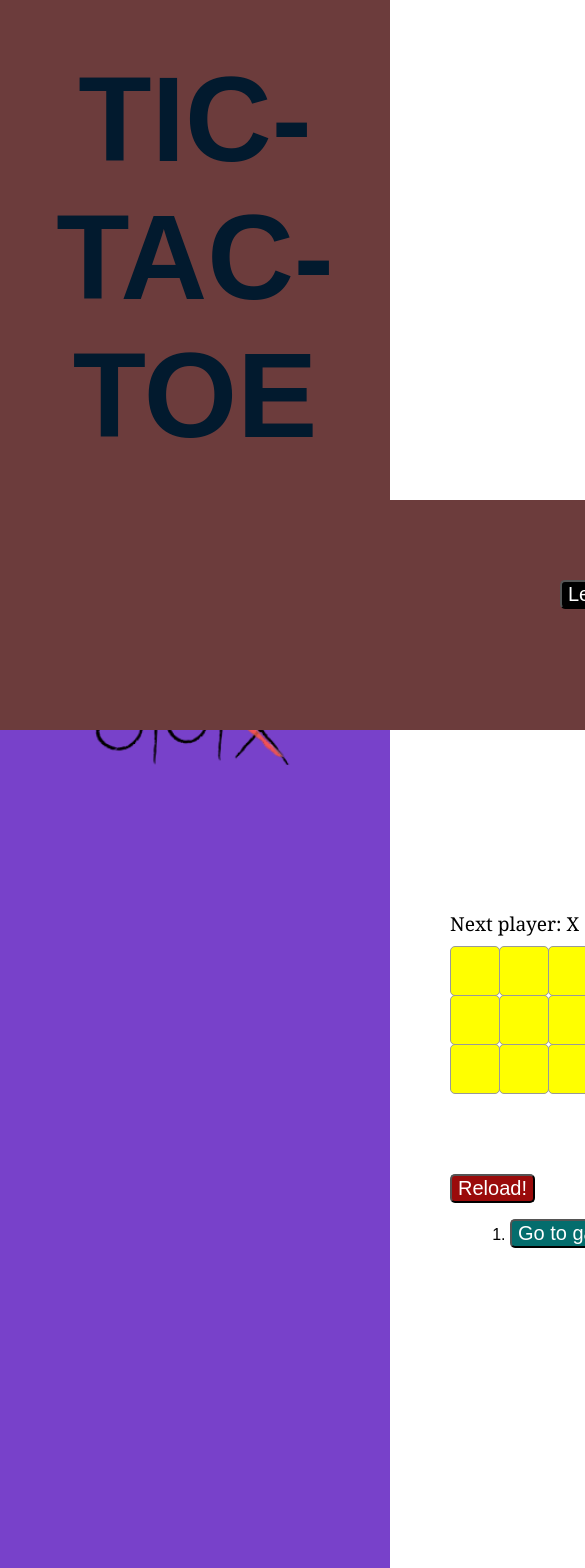
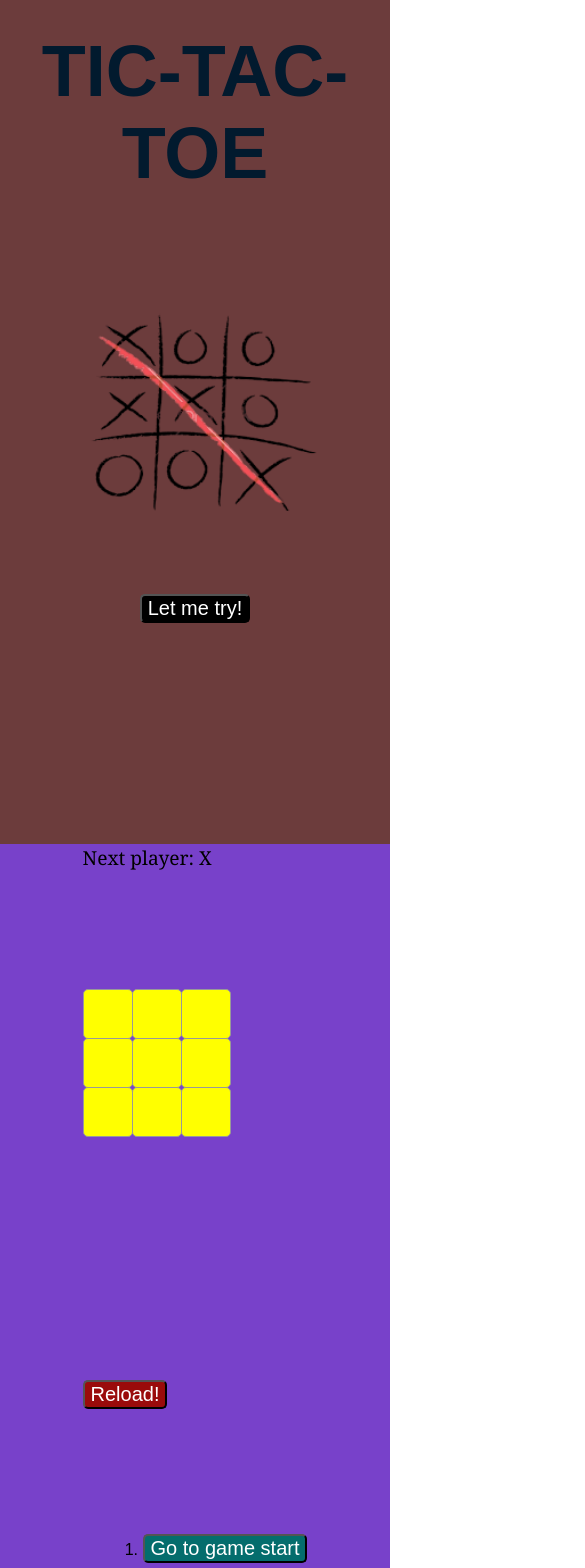
Before and after one commit to 7wik3vedi16/hello, a React (Create React App) app: page / in a window 390 px wide. Shown: the top 1568 px of the page, 585 px wide, since content can reach past the window. Built offline with nearby package versions, Linux system fonts and the light colour scheme.

Commit message:
made site responsive

```diff
--- a/src/App.js
+++ b/src/App.js
@@ -1,11 +1,12 @@
 import { useState } from 'react';
-import {useRef} from 'react';
+import { useRef } from 'react';
+import header1 from './tic.png'
+import "./header.css";
 
-
-function Square({value, onSquareClick,xIsNext1,x=0}) {
+function Square({ value, onSquareClick, xIsNext1, x = 0 }) {
   return (
     <>
-    <button className="square"  style={{background:((xIsNext1!=null?(xIsNext1==='X'?"red":"green"):"yellow"))}} onClick={onSquareClick}>
+      <button className="square" style={{ background: ((xIsNext1 != null ? (xIsNext1 === 'X' ? "red" : "green") : "yellow")) }} onClick={onSquareClick}>
         {value}
       </button>
     </>
@@ -30,12 +31,12 @@ function Board({ xIsNext, squares, onPlay }) {
     window.location.reload(false);
   }
   const winner = calculateWinner(squares);
-  let status,greeting,again;
-  again="Reload!";
+  let status, greeting, again;
+  again = "Reload!";
   if (winner) {
     status = "Winner: " + winner;
-    greeting="Hurray!!";
-    again="Once More : /";
+    greeting = "Hurray!!";
+    again = "Once More : /";
   } else {
     status = "Next player: " + (xIsNext ? "X" : "O");
   }
@@ -45,19 +46,19 @@ function Board({ xIsNext, squares, onPlay }) {
       <div className="status">{status}</div>
       <dic className="board">
         <div className="board-row">
-        <Square value={squares[0]} onSquareClick={() => handleClick(0)} xIsNext1={squares[0]} x={1}/>
-        <Square value={squares[1]} onSquareClick={() => handleClick(1)} xIsNext1={squares[1]} x={2}/>
-        <Square value={squares[2]} onSquareClick={() => handleClick(2)} xIsNext1={squares[2]} x={3}/>
+          <Square value={squares[0]} onSquareClick={() => handleClick(0)} xIsNext1={squares[0]} x={1} />
+          <Square value={squares[1]} onSquareClick={() => handleClick(1)} xIsNext1={squares[1]} x={2} />
+          <Square value={squares[2]} onSquareClick={() => handleClick(2)} xIsNext1={squares[2]} x={3} />
         </div>
         <div className="board-row">
-        <Square value={squares[3]} onSquareClick={() => handleClick(3)} xIsNext1={squares[3]} x={4}/>
-        <Square value={squares[4]} onSquareClick={() => handleClick(4)} xIsNext1={squares[4]} x={5}/>
-        <Square value={squares[5]} onSquareClick={() => handleClick(5)} xIsNext1={squares[5]} x={6}/>
+          <Square value={squares[3]} onSquareClick={() => handleClick(3)} xIsNext1={squares[3]} x={4} />
+          <Square value={squares[4]} onSquareClick={() => handleClick(4)} xIsNext1={squares[4]} x={5} />
+          <Square value={squares[5]} onSquareClick={() => handleClick(5)} xIsNext1={squares[5]} x={6} />
         </div>
         <div className="board-row">
-        <Square value={squares[6]} onSquareClick={() => handleClick(6)} xIsNext1={squares[6]} x={7}/>
-        <Square value={squares[7]} onSquareClick={() => handleClick(7)} xIsNext1={squares[7]} x={8}/>
-        <Square value={squares[8]} onSquareClick={() => handleClick(8)} xIsNext1={squares[8]} x={9}/>
+          <Square value={squares[6]} onSquareClick={() => handleClick(6)} xIsNext1={squares[6]} x={7} />
+          <Square value={squares[7]} onSquareClick={() => handleClick(7)} xIsNext1={squares[7]} x={8} />
+          <Square value={squares[8]} onSquareClick={() => handleClick(8)} xIsNext1={squares[8]} x={9} />
         </div>
       </dic>
       <div className='greeting'>
@@ -122,13 +123,15 @@ export default function Game() {
   const ref = useRef(null);
 
   const handleClick = () => {
-    ref.current?.scrollIntoView({behavior: 'smooth'});
+    ref.current?.scrollIntoView({ behavior: 'smooth' });
   };
 
   return (
-    <div className="game">
-    <div className='Play'>
-      <div className='Play-button'>
+    <>
+      <div className='header'>
+        <h1>TIC-TAC-TOE</h1><br></br>
+        <img src={header1} alt="" /><br></br>
+
         <button className='Let' onClick={handleClick}>Let me try!</button>
       </div>
 
@@ -138,7 +141,6 @@ export default function Game() {
           <ol>{moves}</ol>
         </div>
       </div>
-      </div>
-    </div>
+    </>
   );
 }
--- a/src/header.css
+++ b/src/header.css
@@ -1,16 +1,21 @@
  .header {
-    padding: 25px 0;
    text-align: center;
    background: #6c3c3c;
-    height:500px;
+   height: 100vh;
+   position:relative;
+   margin: auto;
  }
+
  .header img {
-    margin:auto;
+   margin: auto;
    width: 250px;
    height: 250px;
  }
-  h1
-  {
-    font-size: 120px;
-    color:rgb(2, 26, 46);
+.header button{
+  margin-top: 50px;
 }
+ h1 {
+   font-size: 450%;
+   color: rgb(2, 26, 46);
+   padding: 30px;
+ }
--- a/src/header.js
+++ /dev/null
@@ -1,14 +0,0 @@
-import React from 'react';
-import './header.css';
-import header1 from './tic.png'
-const Header = (e) => {
-	return (
-        <div className="header">
-            <h1>TIC-TAC-TOE</h1>
-            <img src={header1} alt=""/>
-            <br></br>
-        </div>
-    );
-}
-
-export default Header;
--- a/src/index.js
+++ b/src/index.js
@@ -3,17 +3,13 @@ import ReactDOM from 'react-dom/client';
 import './style.css';
 import App from './App';
 import reportWebVitals from './reportWebVitals';
-import Shoe from './header';
 
 const root = ReactDOM.createRoot(document.getElementById('root'));
 root.render(
   <div>
-    <div className='header'>
-      <Shoe/>
-    </div>
-  <React.StrictMode>
-    <App />
-  </React.StrictMode>
+    <React.StrictMode>
+      <App />
+    </React.StrictMode>
   </div>
 );
 
--- a/src/style.css
+++ b/src/style.css
@@ -77,69 +77,52 @@
   content: '';
   display: table;
 }
-  .game-board{
-    width:600px;
-    height:530px;
-    margin-top: 180px;
-    margin-left:450px;
+
+.game-board {
+  background: #7841ca;
+  margin: auto;
+  height: 100vh;
+  display: grid;
+  justify-content: center;
 
 }
 
 .status {
   margin-bottom: 10px;
 }
-  .game {
-    height:1100px;
-    background:#7841ca;
-    display: flex;
-    flex-direction: row;
-  }
 
 .game-info {
   margin-left: 20px;
 }
-  button{
+
+button {
   background-color: black;
   color: white;
   font-size: 20px;
   border-radius: 5px;
   cursor: pointer;
 }
-  .Play
-  {
-    padding:0px;
+
+.Play {
+  padding: 0px;
   margin-top: 0px;
 }
-  .Let
-  {
-    margin-top: 80px;
-    margin-left:560px;
 
-    margin-bottom:40px;
-  }
-  .Play-button
-  {
-    height: 230px;
-    width:1263px;
-    background-color: #6c3c3c;
-  }
-  .status
-  {
+.status {
   font-size: larger;
   font-weight: 400;
   font-style: normal;
-    font-family:Georgia, 'Times New Roman', Times, serif;
+  font-family: Georgia, 'Times New Roman', Times, serif;
 }
-  .greeting
-  {
-    margin-top:80px;
-    margin-right:250px;
+
+.greeting {
+  justify-content: center;
 }
-  .reload
-  {
+
+.reload {
   background-color: rgb(154, 11, 11);
 }
-  .moves
-  {
+
+.moves {
   background-color: rgb(4, 109, 109);
 }
```
Lines whose indentation alone changed are shown as unchanged.
